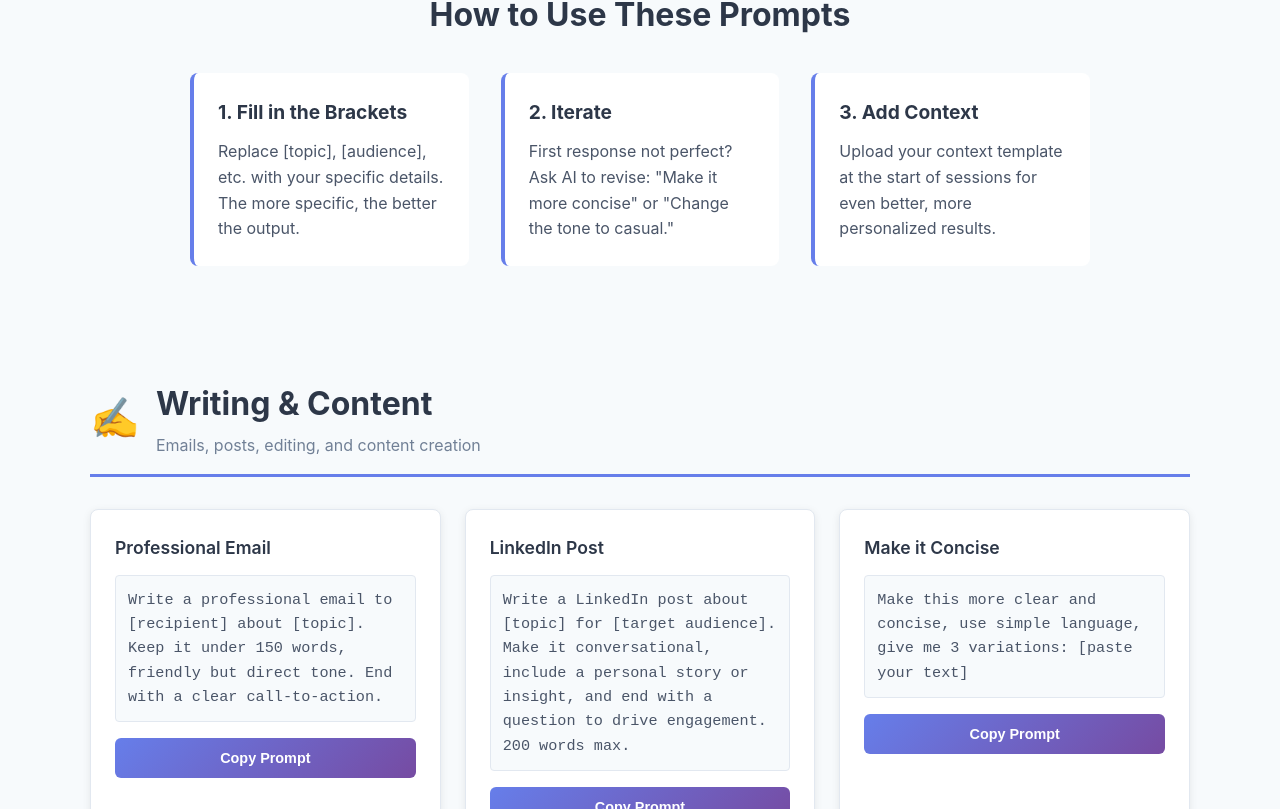
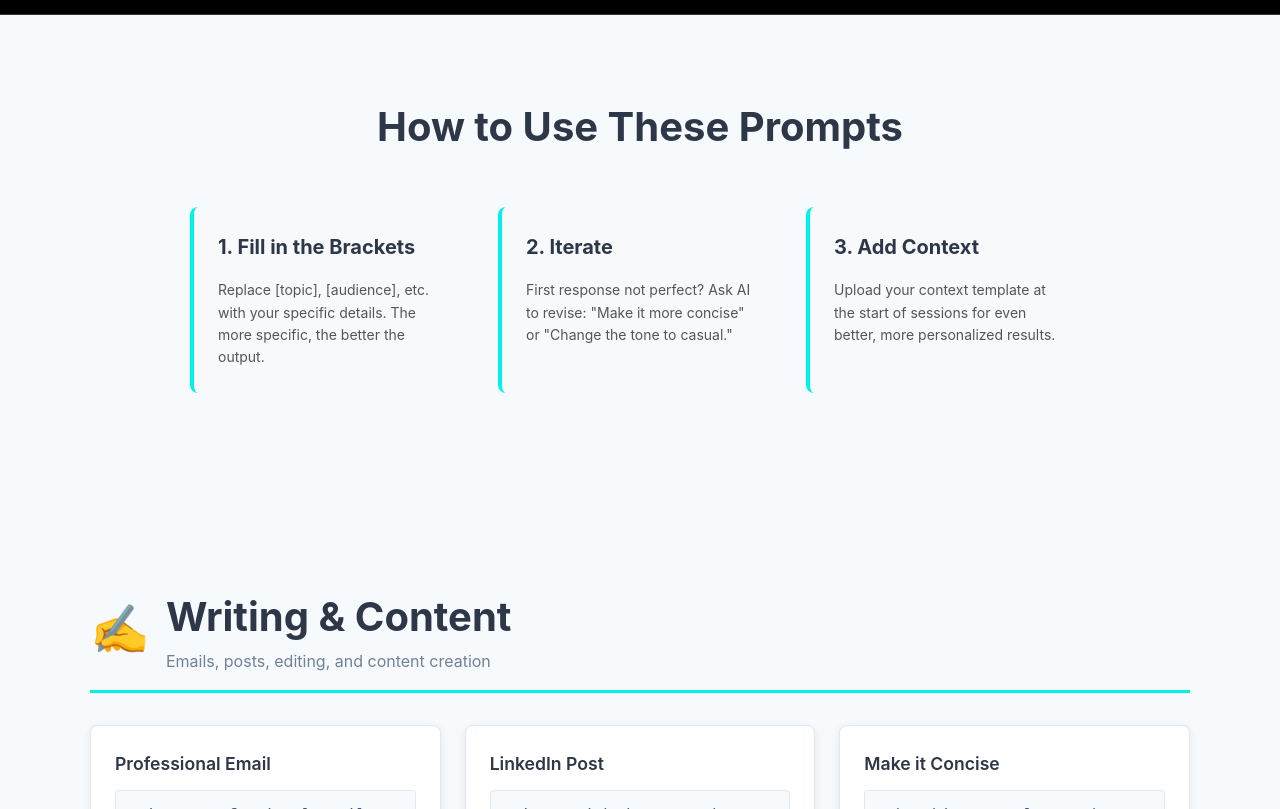
Before and after one commit to givemetheballai-debug/Buildwithjamie, a Next.js app: page /resources/prompts in a window 1280 px wide. Shown: the part 591-1400 px from the top of the page. Built offline with nearby package versions, Linux system fonts and the light colour scheme.

Commit message:
Update page.js

```diff
--- a/app/resources/prompts/page.js
+++ b/app/resources/prompts/page.js
@@ -98,45 +98,45 @@ export default function PromptLibrary() {
     strategy: [
       {
         id: 's1',
-        title: 'SWOT Analysis',
-        prompt: 'Act as a business strategist. Create a SWOT analysis for [business/project]. Consider: internal strengths, weaknesses, external opportunities, threats. Provide 4-5 detailed points for each with actionable insights.'
+        title: 'Competitive Analysis',
+        prompt: 'Analyze [competitor/product] for me. Focus on: 1) Their positioning and messaging 2) Product features vs ours 3) Pricing strategy 4) What they do better 5) Gaps we can exploit. Be specific and actionable.'
       },
       {
         id: 's2',
-        title: 'Competitive Analysis',
-        prompt: 'Analyze my top 3 competitors: [list companies]. Compare: product features, pricing, market positioning, strengths/weaknesses. Identify gaps I can exploit. Format as a comparison table.'
+        title: 'Data Analysis',
+        prompt: 'Analyze this data: [paste data or upload file]. Tell me: 1) Key trends 2) Surprising insights 3) What the data suggests we should do 4) What questions we should investigate next.'
       },
       {
         id: 's3',
-        title: 'Data Analysis',
-        prompt: 'Analyze this data: [paste data or describe dataset]. Focus on [specific metrics]. Identify the top 3 trends and explain their business impact. Provide actionable recommendations.'
+        title: 'SWOT Analysis',
+        prompt: 'Create a SWOT analysis for [company/product/initiative]. Consider: market position, competitive landscape, resources, trends. Be specific about opportunities and threats we should prioritize.'
       },
       {
         id: 's4',
-        title: 'Business Proposal',
-        prompt: 'Create a business proposal outline for [project/initiative]. Audience: [who will read this]. Include: problem statement, proposed solution, timeline, budget estimate, expected ROI, next steps.'
+        title: 'Go-to-Market Plan',
+        prompt: 'Create a go-to-market strategy for [product]. Target audience: [who]. Key value prop: [what]. Include: positioning, channels, messaging, metrics, timeline. Budget: [amount or constraint].'
       },
       {
         id: 's5',
-        title: 'Decision Framework',
-        prompt: 'I need to decide between [option A] and [option B] for [context]. Help me create a decision framework. Consider: costs, risks, timeline, impact on [key factors]. Recommend an approach.'
+        title: 'Problem Breakdown',
+        prompt: 'Help me think through this problem: [describe problem]. Break it down into: 1) Root causes 2) Contributing factors 3) Possible solutions 4) Pros/cons of each 5) Recommended approach with reasoning.'
       }
     ],
     learning: [
       {
         id: 'l1',
-        title: 'Explain Like I\'m 5',
-        prompt: 'Explain [complex topic] in simple terms. Break it into core concepts. After each concept, ask me a question to test my understanding before moving to the next.'
+        title: 'Learn New Topic',
+        prompt: 'I need to understand [topic]. Explain it like I\'m [beginner/intermediate/advanced]. Include: 1) Core concepts 2) Why it matters 3) Real-world applications 4) Common misconceptions 5) Where to go deeper.'
       },
       {
         id: 'l2',
-        title: 'Topic Summary',
-        prompt: 'Summarize the key concepts of [topic]. Include: 1) Core principles 2) Common misconceptions 3) Practical applications 4) Resources for deeper learning. Keep it under 500 words.'
+        title: 'Compare Options',
+        prompt: 'Compare [option A] vs [option B] for [use case]. Create a side-by-side comparison covering: features, pricing, pros/cons, best fit scenarios. Help me decide which is better for my situation: [your context].'
       },
       {
         id: 'l3',
-        title: 'Research Brief',
-        prompt: 'I need to research [topic] for [purpose]. Find the most important information about: [specific aspects]. Cite sources and prioritize recent, credible information. Format as a brief.'
+        title: 'Research Summary',
+        prompt: 'Summarize the key insights from this: [paste article/document]. Focus on: 1) Main arguments 2) Supporting evidence 3) Practical implications 4) What\'s missing or questionable.'
       },
       {
         id: 'l4',
@@ -164,79 +164,54 @@ export default function PromptLibrary() {
       <Navigation />
 
       {/* Hero */}
-      <div style={{
-        marginTop: '70px',
-        padding: '4rem 2rem',
-        textAlign: 'center',
-        background: 'linear-gradient(135deg, #667eea 0%, #764ba2 100%)',
-        color: 'white'
-      }}>
-        <h1 style={{fontSize: '3rem', marginBottom: '1rem'}}>Prompt Library</h1>
-        <p style={{fontSize: '1.2rem'}}>My best prompts for daily productivity</p>
+      <div className="resource-hero">
+        <h1 className="text-5xl font-bold mb-md">Prompt Library</h1>
+        <p className="text-xl">My best prompts for daily productivity</p>
       </div>
 
       {/* Intro */}
-      <section style={{padding: '3rem 2rem', background: 'white', borderBottom: '2px solid #e2e8f0'}}>
-        <div style={{maxWidth: '900px', margin: '0 auto', textAlign: 'center'}}>
-          <p style={{fontSize: '1.1rem', color: '#4a5568', lineHeight: '1.8', marginBottom: '1.5rem'}}>
+      <section className="section bg-primary border-bottom text-center">
+        <div className="resource-wrapper">
+          <p className="text-lg mb-md" style={{color: '#4a5568', lineHeight: '1.8'}}>
             These are the prompts I use daily after 6 months of heavy AI usage. They're specific, tested, and save me hours each week.
           </p>
-          <p style={{fontSize: '1rem', color: '#718096'}}>
+          <p className="text-base" style={{color: '#718096'}}>
             Click any prompt to copy it. Then paste into ChatGPT, Claude, or Gemini and fill in the brackets.
           </p>
         </div>
       </section>
 
       {/* Tips Section */}
-      <section style={{padding: '3rem 2rem', background: '#f7fafc'}}>
-        <div style={{maxWidth: '900px', margin: '0 auto'}}>
-          <h2 style={{fontSize: '2rem', marginBottom: '2rem', textAlign: 'center', color: '#2d3748'}}>
+      <section className="section" style={{background: '#f7fafc'}}>
+        <div className="resource-wrapper">
+          <h2 className="text-4xl font-bold mb-xl text-center" style={{color: '#2d3748'}}>
             How to Use These Prompts
           </h2>
 
-          <div style={{
-            display: 'grid',
-            gridTemplateColumns: 'repeat(auto-fit, minmax(250px, 1fr))',
-            gap: '2rem'
-          }}>
-            <div style={{
-              background: 'white',
-              padding: '1.5rem',
-              borderRadius: '8px',
-              borderLeft: '4px solid #667eea'
-            }}>
-              <h3 style={{fontSize: '1.2rem', marginBottom: '0.75rem', color: '#2d3748'}}>
+          <div className="tool-grid">
+            <div className="tool-item">
+              <h3 className="text-xl mb-sm" style={{color: '#2d3748'}}>
                 1. Fill in the Brackets
               </h3>
-              <p style={{color: '#4a5568', lineHeight: '1.6'}}>
+              <p>
                 Replace [topic], [audience], etc. with your specific details. The more specific, the better the output.
               </p>
             </div>
 
-            <div style={{
-              background: 'white',
-              padding: '1.5rem',
-              borderRadius: '8px',
-              borderLeft: '4px solid #667eea'
-            }}>
-              <h3 style={{fontSize: '1.2rem', marginBottom: '0.75rem', color: '#2d3748'}}>
+            <div className="tool-item">
+              <h3 className="text-xl mb-sm" style={{color: '#2d3748'}}>
                 2. Iterate
               </h3>
-              <p style={{color: '#4a5568', lineHeight: '1.6'}}>
+              <p>
                 First response not perfect? Ask AI to revise: "Make it more concise" or "Change the tone to casual."
               </p>
             </div>
 
-            <div style={{
-              background: 'white',
-              padding: '1.5rem',
-              borderRadius: '8px',
-              borderLeft: '4px solid #667eea'
-            }}>
-              <h3 style={{fontSize: '1.2rem', marginBottom: '0.75rem', color: '#2d3748'}}>
+            <div className="tool-item">
+              <h3 className="text-xl mb-sm" style={{color: '#2d3748'}}>
                 3. Add Context
               </h3>
-              <p style={{color: '#4a5568', lineHeight: '1.6'}}>
+              <p>
                 Upload your context template at the start of sessions for even better, more personalized results.
               </p>
             </div>
@@ -245,24 +220,24 @@ export default function PromptLibrary() {
       </section>
 
       {/* Prompts by Category */}
-      <section style={{padding: '4rem 2rem', background: '#f7fafc'}}>
+      <section className="section" style={{background: '#f7fafc'}}>
         <div style={{maxWidth: '1100px', margin: '0 auto'}}>
           {categories.map((category) => (
-            <div key={category.id} style={{marginBottom: '4rem'}}>
+            <div key={category.id} className="mb-2xl">
               {/* Category Header */}
               <div style={{
                 display: 'flex',
                 alignItems: 'center',
                 marginBottom: '2rem',
                 paddingBottom: '1rem',
-                borderBottom: '3px solid #667eea'
+                borderBottom: '3px solid var(--accent-cyan)'
               }}>
-                <div style={{fontSize: '2.5rem', marginRight: '1rem'}}>{category.icon}</div>
+                <div className="text-5xl" style={{marginRight: '1rem'}}>{category.icon}</div>
                 <div>
-                  <h2 style={{fontSize: '2rem', color: '#2d3748', marginBottom: '0.25rem'}}>
+                  <h2 className="text-4xl font-bold mb-xs" style={{color: '#2d3748'}}>
                     {category.name}
                   </h2>
-                  <p style={{color: '#718096', fontSize: '1rem'}}>{category.description}</p>
+                  <p style={{color: '#718096'}}>{category.description}</p>
                 </div>
               </div>
 
@@ -303,20 +278,14 @@ export default function PromptLibrary() {
                     </p>
                     <button
                       onClick={() => copyToClipboard(prompt.prompt, prompt.id)}
+                      className="btn"
                       style={{
                         width: '100%',
-                        padding: '0.75rem',
-                        background: copiedPrompt === prompt.id ? '#48bb78' : 'linear-gradient(135deg, #667eea 0%, #764ba2 100%)',
-                        color: 'white',
-                        border: 'none',
-                        borderRadius: '6px',
-                        fontSize: '0.9rem',
-                        fontWeight: '600',
-                        cursor: 'pointer',
-                        transition: 'all 0.2s'
+                        background: copiedPrompt === prompt.id ? '#48bb78' : 'var(--accent-gradient)',
+                        color: 'white'
                       }}
                     >
-                      {copiedPrompt === prompt.id ? '✓ Copied!' : 'Copy Prompt'}
+                      {copiedPrompt === prompt.id ? '✓ Copied!' : '📋 Copy Prompt'}
                     </button>
                   </div>
                 ))}
```
